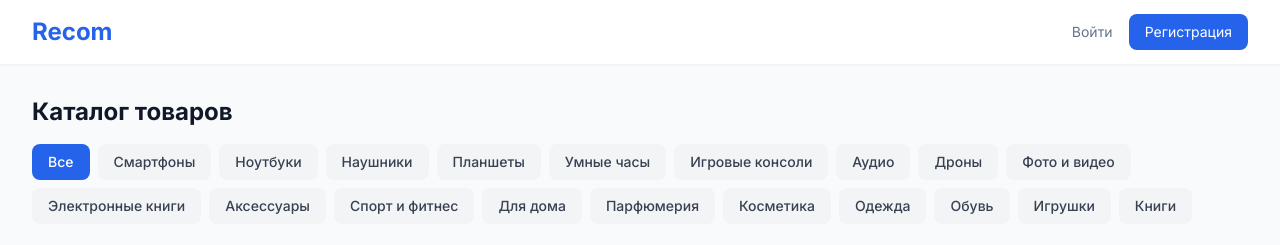
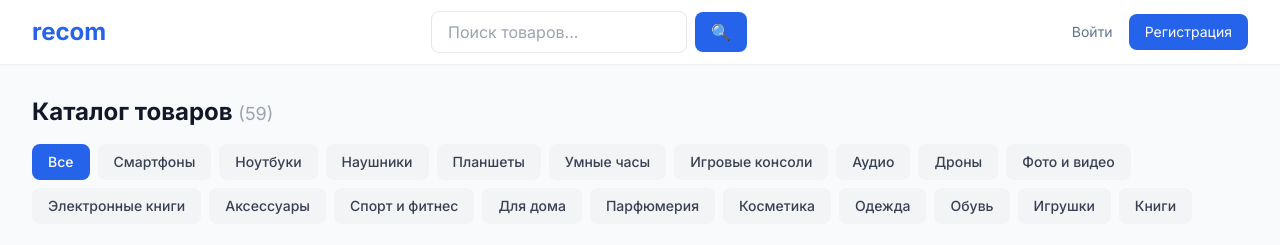
Before and after one commit to benyphan/recom, a Flask app: page / in a window 1280 px wide. Shown: the top 245 px of the page. Run offline with Flask 3, Linux system fonts and the light colour scheme; data comes from the database, SQL or seed files in the repository; some libraries are stand-ins or nearby versions.

Commit message:
Add product search functionality

```diff
--- a/app.py
+++ b/app.py
@@ -25,19 +25,30 @@ def load_user(user_id):
 def index():
     recommender.refresh()
     category = request.args.get('category')
+    search = request.args.get('search', '').strip()
+
+    query = Product.query
+
+    if search:
+        query = query.filter(
+            db.or_(
+                Product.name.ilike(f'%{search}%'),
+                Product.description.ilike(f'%{search}%'),
+                Product.category.ilike(f'%{search}%')
+            )
+        )
 
     if category:
-        products = Product.query.filter_by(category=category).order_by(Product.rating.desc()).all()
-    else:
-        products = Product.query.order_by(Product.rating.desc()).all()
+        query = query.filter_by(category=category)
 
+    products = query.order_by(Product.rating.desc()).all()
     recommendations = []
     categories = [c[0] for c in db.session.query(Product.category).distinct().all()]
 
     if current_user.is_authenticated:
         recommendations = recommender.get_recommendations(current_user.id, n=6)
 
-    return render_template('index.html', products=products, recommendations=recommendations, categories=categories, current_category=category)
+    return render_template('index.html', products=products, recommendations=recommendations, categories=categories, current_category=category, search_query=search)
 
 
 @app.route('/product/<int:product_id>')
--- a/templates/index.html
+++ b/templates/index.html
@@ -29,7 +29,16 @@
     <nav class="bg-white shadow-sm sticky top-0 z-50">
         <div class="max-w-7xl mx-auto px-4 sm:px-6 lg:px-8">
             <div class="flex justify-between h-16 items-center">
-                <a href="/" class="text-2xl font-bold text-primary">Recom</a>
+                <a href="/" class="text-2xl font-bold text-primary">recom</a>
+                <form action="/" method="GET" class="flex items-center gap-2">
+                    {% if current_category %}
+                    <input type="hidden" name="category" value="{{ current_category }}">
+                    {% endif %}
+                    <input type="text" name="search" value="{{ search_query }}" placeholder="Поиск товаров..." class="px-4 py-2 border rounded-lg focus:ring-2 focus:ring-primary focus:border-transparent outline-none w-64">
+                    <button type="submit" class="bg-primary text-white px-4 py-2 rounded-lg hover:bg-blue-600 transition">
+                        🔍
+                    </button>
+                </form>
                 <div class="flex items-center gap-4">
                     {% if current_user.is_authenticated %}
                         <a href="/profile" class="text-secondary hover:text-primary transition">
@@ -79,14 +88,24 @@
         <section>
             <div class="flex flex-wrap items-center justify-between gap-4 mb-6">
                 <h2 class="text-2xl font-bold text-gray-900">
-                    {% if current_category %}
+                    {% if search_query %}
+                        Результаты поиска: "{{ search_query }}"
+                    {% elif current_category %}
                         {{ current_category }}
                     {% else %}
                         Каталог товаров
                     {% endif %}
+                    {% if products|length > 0 %}
+                        <span class="text-gray-400 text-lg font-normal">({{ products|length }})</span>
+                    {% endif %}
                 </h2>
 
                 <div class="flex flex-wrap gap-2">
+                    {% if search_query %}
+                    <a href="/" class="px-4 py-2 rounded-lg text-sm font-medium bg-gray-100 text-gray-700 hover:bg-gray-200">
+                        ← Сбросить поиск
+                    </a>
+                    {% endif %}
                     <a href="/" class="px-4 py-2 rounded-lg text-sm font-medium transition {% if not current_category %}bg-primary text-white{% else %}bg-gray-100 text-gray-700 hover:bg-gray-200{% endif %}">
                         Все
                     </a>
```
